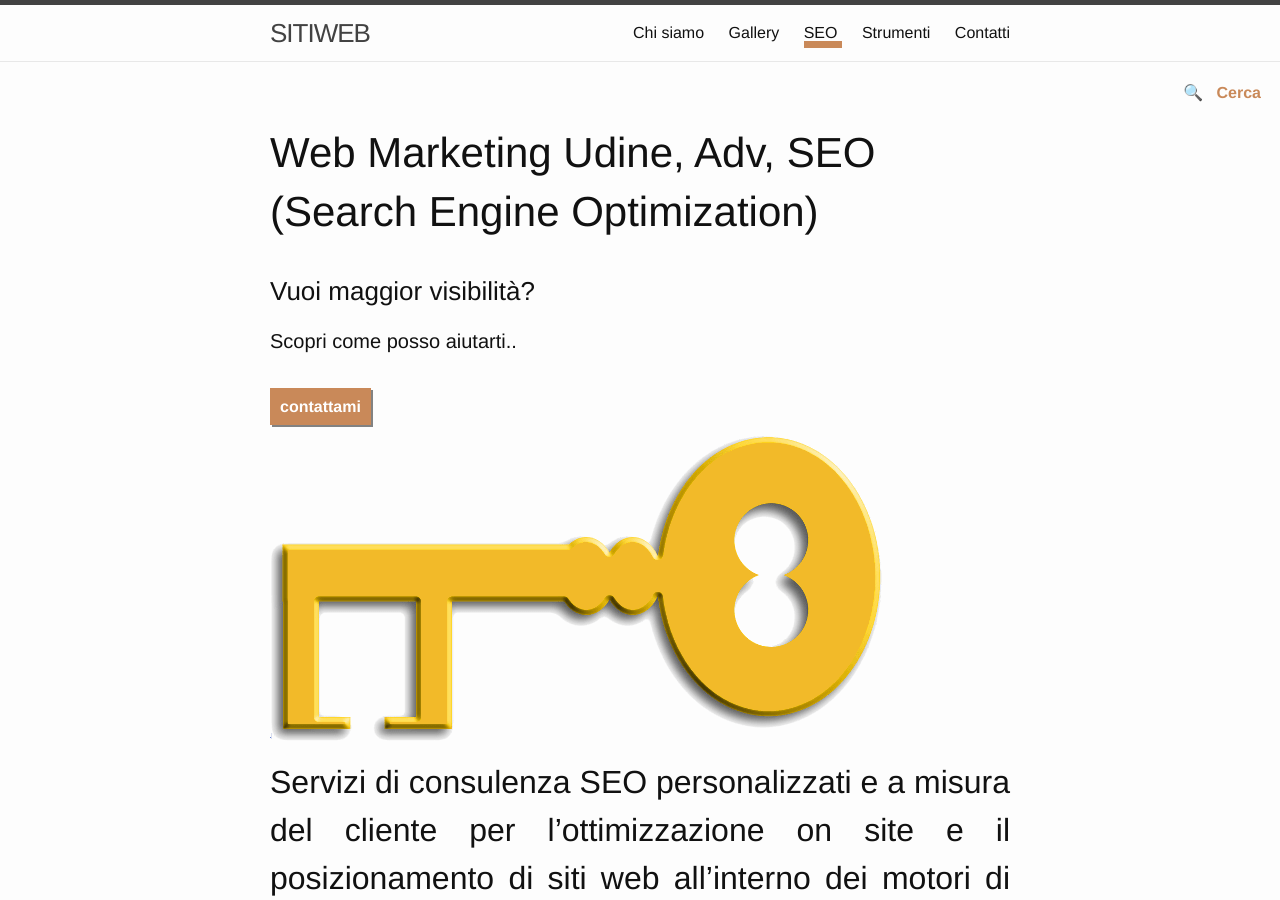
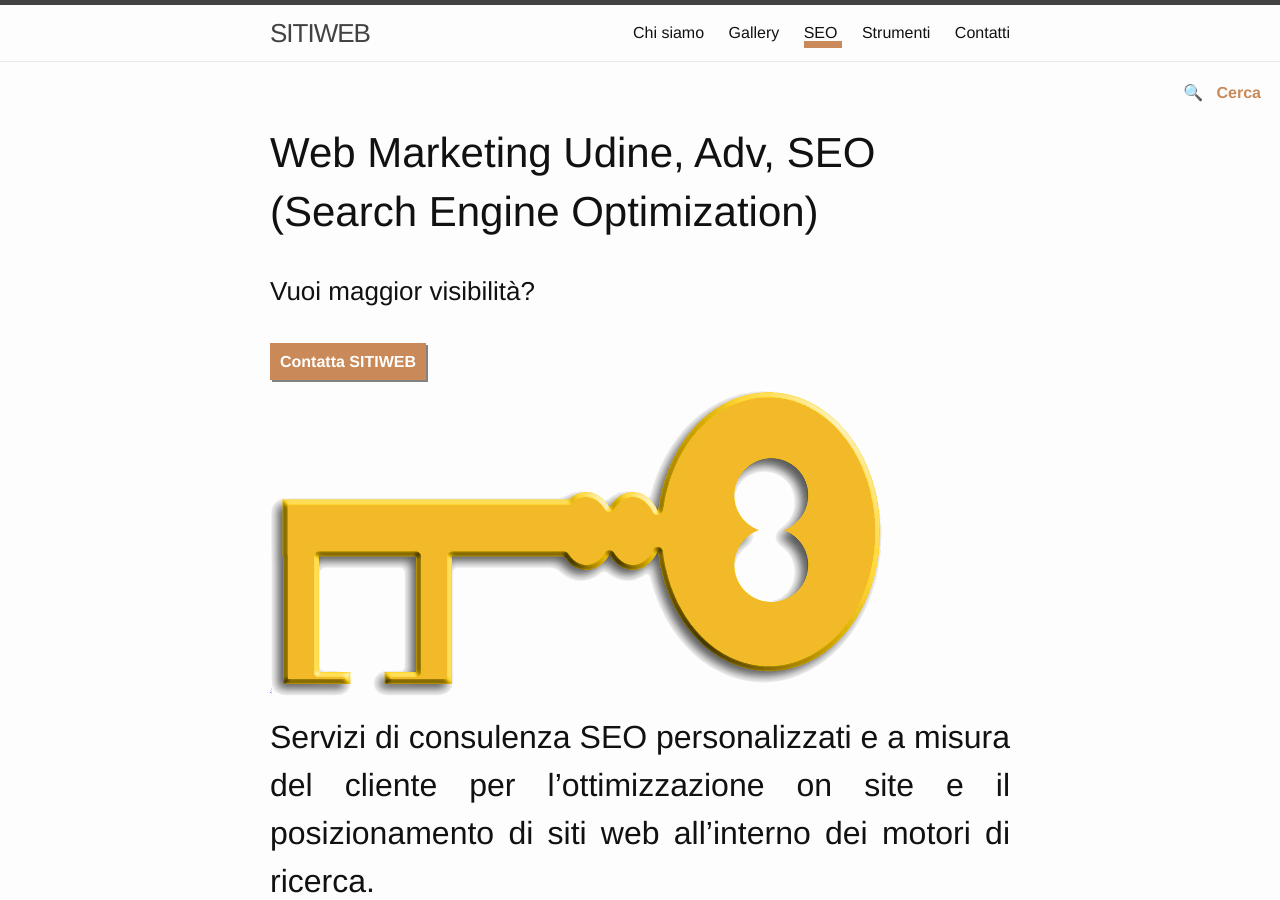
Before and after one commit to enricocaputo/sitiweb.fvg, a Jekyll site: the page built from seo.md, in a window 1280 px wide and 900 px high. Built offline with Jekyll 4.4.1, drawn with Linux system fonts in a browser that asks for light colours.

Commit message:
modifica call to action

```diff
--- a/seo.md
+++ b/seo.md
@@ -3,14 +3,13 @@ layout: page
 title: Web Marketing Udine, Adv, SEO (Search Engine Optimization)
 excerpt: 'Agenzia Web Marketing Udine: Sem (Web Marketing), Posizionamento Organico (Google, Bing), Annunci Pay x Click, ottimizzazione on site, link building. Low Cost!'
 permalink: /servizi/seo-posizionamento-motori-ricerca/
-sitemap:
-  priority: 0.55
+sitemap: true
 ---
 ### Vuoi maggior visibilità?
-#### Scopri come posso aiutarti..
+
 <br/>
 <a href="/contatti/" title="Devi promuovere il Tuo Sito Web? Contattaci Ora!" class="button" style="padding: 10px; background-color:#c98959; color:#fff; box-shadow: 2px 2px #828282;">
-**contattami**
+**Contatta SITIWEB**
 </a>
 
 <img src="/img/sitiweb.fvg-keyword.png" alt="sitiweb.fvg è consulente SEO a Udine. Posizionamento su motori di ricerca. sitiweb.fvg web agency Udine" title="sitiweb.fvg è consulente SEO a Udine. Posizionamento su motori di ricerca. sitiweb.fvg web agency Udine">
```
